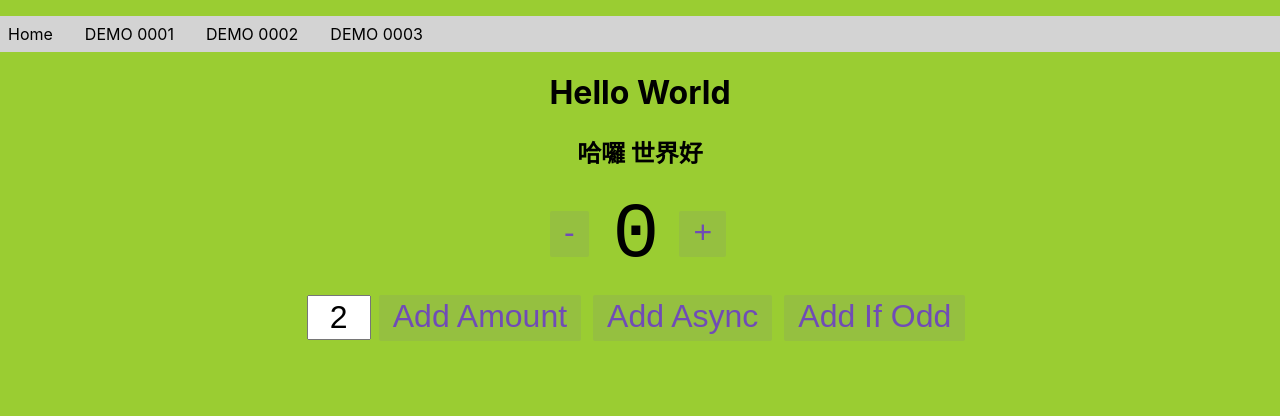
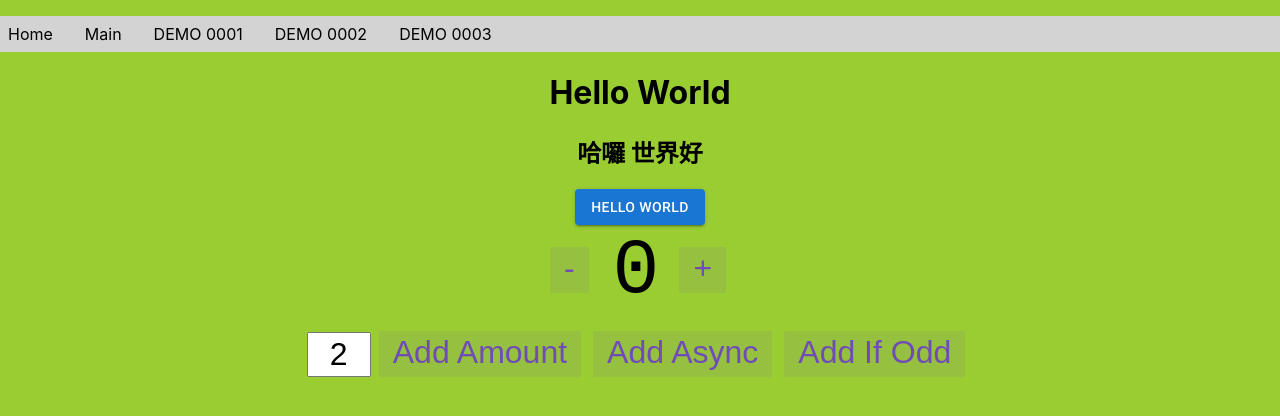
Before and after one commit to relyky/NextJsLab, a Next.js app: page /main in a window 1280 px wide. Shown: the top 416 px of the page. Built offline with nearby package versions, Linux system fonts and the light colour scheme.

Commit message:
install Material UI

```diff
--- a/package.json
+++ b/package.json
@@ -8,6 +8,10 @@
     "test": "jest"
   },
   "dependencies": {
+    "@emotion/react": "^11.9.0",
+    "@emotion/styled": "^11.8.1",
+    "@mui/icons-material": "^5.8.0",
+    "@mui/material": "^5.8.0",
     "@reduxjs/toolkit": "^1.3.6",
     "next": "latest",
     "react": "^17.0.2",
--- a/src/components/navbar/Navbar.tsx
+++ b/src/components/navbar/Navbar.tsx
@@ -7,6 +7,11 @@
       <li>
         <Link href="/">
           <a>Home</a>
+        </Link>
+      </li>
+      <li>
+        <Link href="/main">
+          <a>Main</a>
         </Link>
       </li>
       <li>
--- a/src/pages/_app.tsx
+++ b/src/pages/_app.tsx
@@ -1,14 +1,18 @@
 import '../styles/globals.css'
-
 import { Provider } from 'react-redux'
 import type { AppProps } from 'next/app'
-
+import Head from 'next/head'
 import store from '../app/store'
 import Navbar from 'components/navbar/Navbar'
 
 export default function MyApp({ Component, pageProps }: AppProps) {
   return (
     <Provider store={store}>
+      <Head>
+        <meta name="viewport" content="initial-scale=1, width=device-width" />
+        <link rel="stylesheet" href="https://fonts.googleapis.com/css?family=Roboto:300,400,500,700&display=swap" />
+        <link rel="stylesheet" href="https://fonts.googleapis.com/icon?family=Material+Icons" />
+      </Head>
       <Navbar />
       <main>
         <Component {...pageProps} />
--- a/src/pages/main.tsx
+++ b/src/pages/main.tsx
@@ -1,6 +1,6 @@
 import type { NextPage } from 'next'
 import Head from 'next/head'
-
+import { Button } from '@mui/material'
 import Counter from 'components/counter/Counter'
 import styles from 'styles/Home.module.css'
 
@@ -13,6 +13,9 @@
       </Head>
       <h1>Hello World</h1>
       <h2>哈囉 世界好</h2>
+      <Button variant="contained" color="primary">
+        Hello World
+      </Button>
       <Counter />
     </div>
   )
```
Also changed, not shown: 2 other files (tests, documents, lock files or other folders).
